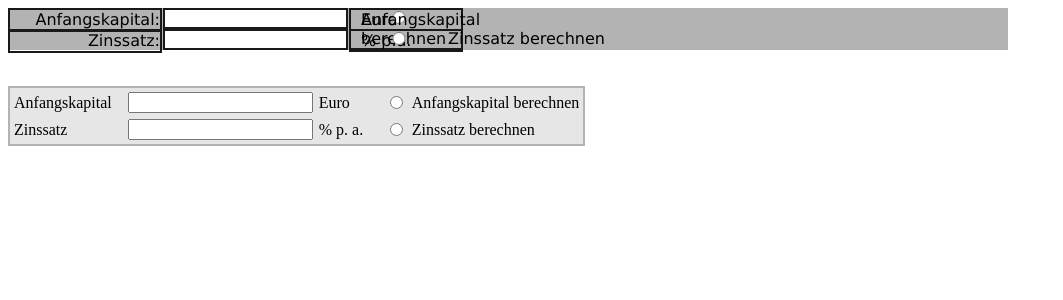
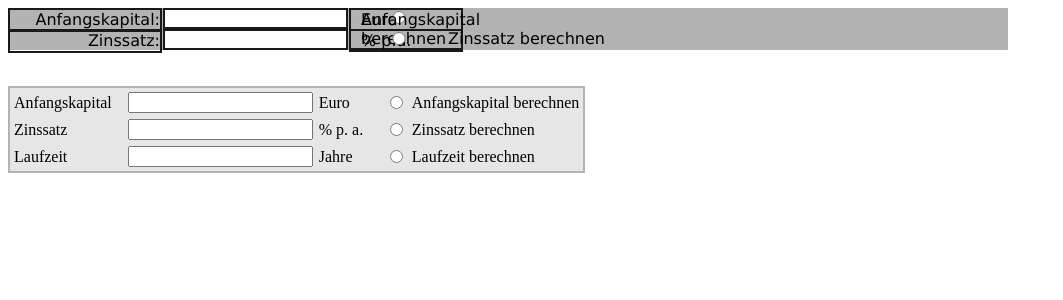
Before and after one commit to mbest80/test, an Angular app: page / in a window 1280 px wide. Shown: the top 300 px of the page, without its empty margins (0-1063 px from the left). Built offline with nearby package versions, Linux system fonts and the light colour scheme.

Commit message:
Rechner um Laufzeit erweitert

```diff
--- a/src/app/_template/template-rechner/template-rechner.component.html
+++ b/src/app/_template/template-rechner/template-rechner.component.html
@@ -53,6 +53,23 @@ zum Einstellen der Rechneroptionen-->
 				<label>Zinssatz berechnen</label>
 			</td>
 		</tr>
+				<tr>
+			<td class="s1">
+				<label>Laufzeit</label>
+			</td>
+			<td class="s2">
+				<input class="eingabe">
+			</td>
+			<td class="s3">
+				<label>Jahre</label>
+			</td>
+			<td class="s4">
+				<input type="radio">
+			</td>
+			<td>
+				<label>Laufzeit berechnen</label>
+			</td>
+		</tr>
 	</table>
 </div>
 <!--<div class="rechner">
```
